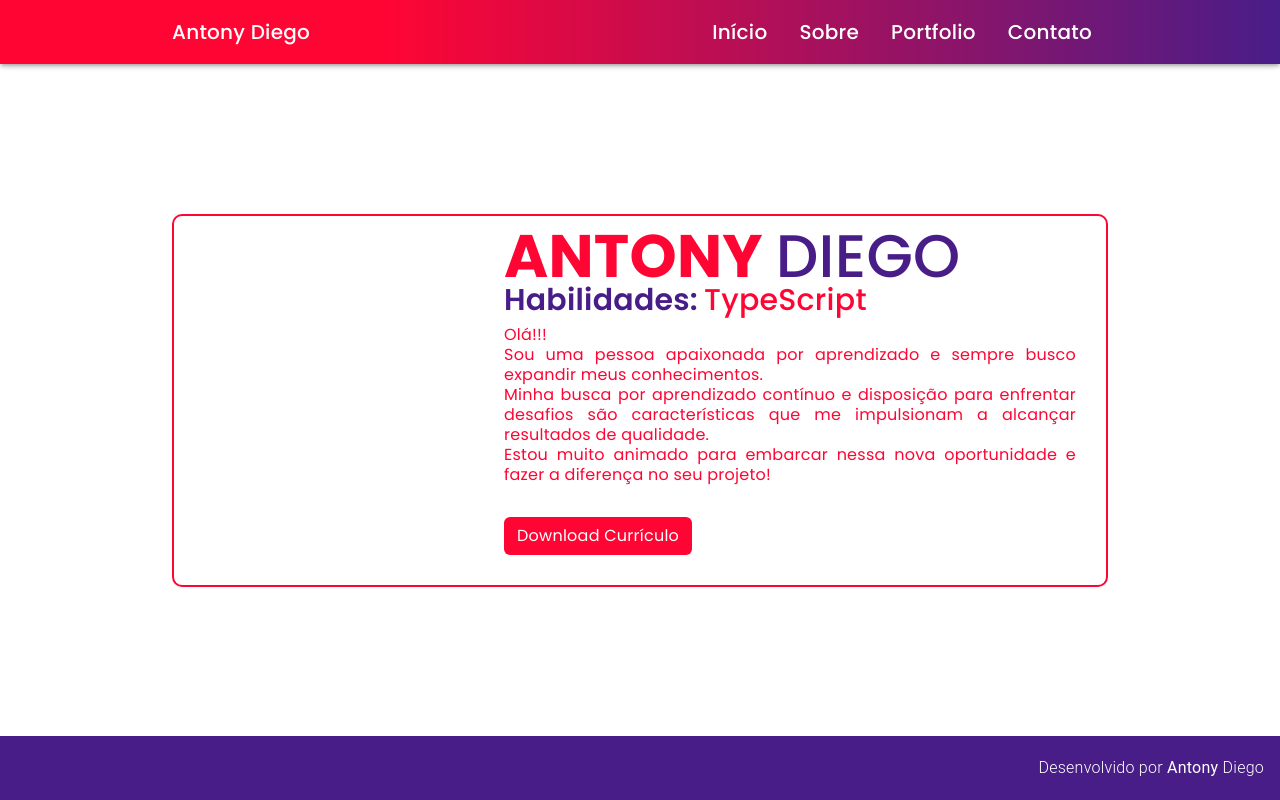
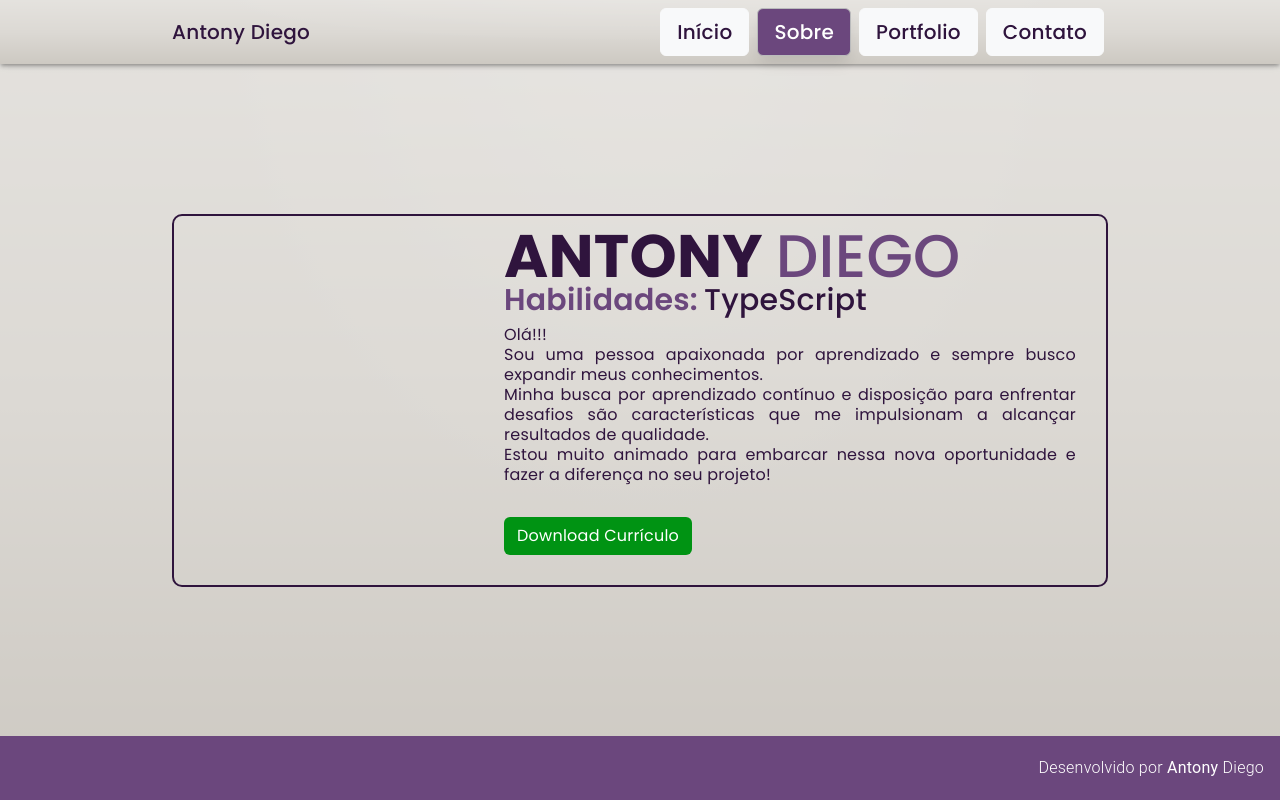
Before and after one commit to Antonybsb/portfolio, an Angular app in the folder portfolio/: page /sobre in a window 1280 px wide. Built offline with nearby package versions, Linux system fonts and the light colour scheme; what ng2-pdf-viewer would draw is missing.

Commit message:
Atualização do curriculo

```diff
--- a/portfolio/src/app/contato/contato.component.css
+++ b/portfolio/src/app/contato/contato.component.css
@@ -9,7 +9,7 @@ header {
 
 h3 {
   font-size: 25px;
-  font-weight: 600;
+  font-weight: 500;
   color: var(--primary-color);
   font-family: "Poppins", sans-serif;
 }
@@ -31,7 +31,11 @@ h3 {
   width: 50%;
 }
 
-@media screen and (max-width: 770px) {
+.btn {
+  font-family: "Poppins", sans-serif;
+}
+
+/* @media screen and (max-width: 770px) {
   .container {
     max-width: 100%;
     overflow-x: hidden;
@@ -53,4 +57,42 @@ h3 {
   .btn {
     text-align: center !important;
   }
+} */
+
+/*==================== RESPONSIVIDADE ====================*/
+
+/* Desktop (col-lg) 992px+ */
+@media (min-width: 992px) {
 }
+
+/* Desktop e Tablets (col-md) 768px a 991px */
+@media (min-width: 768px) and (max-width: 991px) {
+}
+
+/* Tablets (col-sm) 576px a 767px */
+@media (min-width: 576px) and (max-width: 767px) {
+}
+
+@media (max-width: 767px) {
+  .no-mobile {
+    display: none !important;
+  }
+  .col-one {
+    padding-left: 35px !important;
+    padding-right: 35px !important;
+  }
+
+  /*==================== RESPONSIVIDADE CONTATO ====================*/
+
+  .section {
+    display: flex;
+    flex-direction: column;
+    overflow: hidden;
+  }
+
+  .left {
+    padding: 10px;
+    padding-right: 40px;
+    width: 100%;
+  }
+}
--- a/portfolio/src/app/contato/contato.component.html
+++ b/portfolio/src/app/contato/contato.component.html
@@ -11,7 +11,7 @@
     <div class="contatos d-flex flex-column ">
       <span class="d-grid gap-2 mt-3 ">
         <a class="btn   text-start mb-3" role="button"
-          style="background-color: var(--primary-color); color: #fff;">Caixa Postal 72.145-424 Brasília-DF</a>
+          style="background-color: var(--primary-color); color: #fff; ">Caixa Postal 72.145-424 Brasília-DF</a>
         <a class="btn  text-start mb-3" href="https://wa.me/5561992678046" role="button" target="_blank"
           style="background-color: var(--primary-color); color: #fff;">61 99267-8046</a>
         <a class="btn  text-start mb-3" href="mailto:artbsb1@gmail.com" role="button" target="_blank"
@@ -23,7 +23,7 @@
       </span>
     </div>
   </div>
-  <div class="right animate__animated animate__fadeInRight animate__delay-1s">
+  <div class="right animate__animated animate__fadeInRight animate__delay-1s no-mobile">
     <div class="nomeEmail d-flex flex-column">
       <div class="d-grid gap-2">
         <label for="exampleFormControlInput1" class="form-label "></label>
--- a/portfolio/src/app/home/home/home.component.css
+++ b/portfolio/src/app/home/home/home.component.css
@@ -60,6 +60,7 @@ body {
 .btn {
   margin: 25px;
   font-family: "Poppins", sans-serif;
+  background-color: var(--secondary-color) !important;
 }
 
 /*==================== RESPONSIVIDADE ====================*/
--- a/portfolio/src/app/portifolio/portifolio.component.css
+++ b/portfolio/src/app/portifolio/portifolio.component.css
@@ -64,6 +64,7 @@ mat-card {
 
 mat-card .mdc-card__media {
   height: 183px;
+  border: solid 1px var(--accent-color);
 }
 
 mat-card-image {
@@ -101,6 +102,8 @@ mat-card-content a {
 
 .card-hover-effect:hover {
   box-shadow: 0px 0px 11px 0px rgba(0, 0, 0, 0.75); /* Aumente a sombra ao passar o mouse */
+  transform: scale(1.05); /* Aumenta o tamanho ao passar o mouse */
+  transition: transform 0.3s ease; /* Adiciona uma transição suave */
 }
 
 /* @media screen and (max-width: 400px) {
--- a/portfolio/src/app/portifolio/portifolio.component.ts
+++ b/portfolio/src/app/portifolio/portifolio.component.ts
@@ -27,10 +27,12 @@ export class PortifolioComponent {
   }
 
   private setMaxCards() {
-    if (window.innerWidth < 768) {
+    if (window.innerWidth >= 835) {
+      this.maxCards = 3;
+    } else if (window.innerWidth >= 768) {
+      this.maxCards = 2;
+    } else {
       this.maxCards = 1;
-    } else {
-      this.maxCards = 3;
     }
   }
 
@@ -88,7 +90,8 @@ export class PortifolioComponent {
   }
 
   right_mover() {
-    const maxIndex = this.products.length - this.maxCards; // Mostrar 4 cards por vez
+    debugger
+    const maxIndex = this.products.length - this.maxCards;
     if (this.currentIndex < maxIndex) {
       this.currentIndex++;
     }
--- a/portfolio/src/app/sobre/sobre.component.html
+++ b/portfolio/src/app/sobre/sobre.component.html
@@ -48,7 +48,7 @@
           <div class="downloadCurriculo">
             <a class="btn text-start" href="../../assets/curriculo/AntonyDiego_Currículo.pdf" role="button"
               target="_blank"
-              style="background-color: var(--primary-color); color: #fff; font-family: Poppins, sans-serif;">
+              style="background-color: var(--secondary-color); color: #fff; font-family: Poppins, sans-serif;">
               Download
               Currículo
             </a>
@@ -59,6 +59,44 @@
     </div>
 
 
+    <!-- <div class="row">
+      <div class="col-12">
+        <div class="custom-rotating-text animate__animated animate__fadeInRight">
+          <div class="edrea_tm_home">
+            <h3 class="name">
+              Antony
+              <span class="cor">Diego</span>
+            </h3>
+          </div>
+
+          <div class="rotating-text">
+            <p>Habilidades</p>
+            <p>
+              <span *ngFor="let word of words; let i = index" class="word"
+                [ngClass]="{ active: i === currentWordIndex }">
+                {{ word }}
+              </span>
+            </p>
+          </div>
+          <div class="sobre">
+            <h3>
+              Olá!!!<br>
+              Sou uma pessoa apaixonada por aprendizado e sempre busco expandir meus
+              conhecimentos. <br>
+              Minha busca por aprendizado contínuo e disposição para enfrentar desafios
+              são características que me impulsionam a alcançar resultados de qualidade. <br>
+              Estou muito animado para embarcar nessa nova oportunidade e fazer a diferença no seu projeto!
+            </h3>
+          </div>
+          <a href="../../assets/curriculo/AntonyDiego_Currículo.pdf" target="_blank">
+            <button mat-button
+              style="background-color: var(--primary-color); color: #fff; width: 50%; font-family: Poppins, sans-serif;">Download
+              Currículo
+            </button>
+          </a>
+        </div>
+      </div>
+    </div> -->
   </div>
 
 
--- a/portfolio/src/app/toolbar/toolbar.component.css
+++ b/portfolio/src/app/toolbar/toolbar.component.css
@@ -11,13 +11,31 @@ body {
   font-family: "Poppins", sans-serif;
   font-size: 20px;
   font-weight: 500;
+  color: var(--primary-color);
 }
 
 .nav a {
   font-family: "Poppins", sans-serif;
   font-size: 20px;
   font-weight: 500;
-  color: white;
+  color: var(--primary-color);
+}
+
+.nav a:hover {
+  color: #fff;
+}
+
+.nav a.active {
+  /* Estilos específicos para links ativos */
+  color: #fff; /* Cor de texto para links ativos */
+  background-color: var(--accent-color); /* Cor de fundo para links ativos */
+  box-shadow: 0px 10px 15px -3px rgba(0, 0, 0, 0.1);
+  transition: transform 0.3s ease; /* Adiciona uma transição suave */
+}
+
+.btn-light:hover {
+  background-color: var(--accent-color);
+  color: #fff;
 }
 
 button {
--- a/portfolio/src/app/toolbar/toolbar.component.html
+++ b/portfolio/src/app/toolbar/toolbar.component.html
@@ -1,3 +1,4 @@
+<link href="https://fonts.googleapis.com/icon?family=Material+Icons" rel="stylesheet">
 <style>
   :host {
     font-family: -apple-system, BlinkMacSystemFont, "Segoe UI", Roboto, Helvetica, Arial, sans-serif, "Apple Color Emoji", "Segoe UI Emoji", "Segoe UI Symbol";
@@ -11,18 +12,21 @@
 
 
 
-<mat-toolbar class="mat-elevation-z3" style="background: linear-gradient(90deg, rgba(255,5,52,1) 30%, rgba(73,29,136,1) 100%);
-  color: #fff; position: fixed; top: 0; width: 100%; z-index: 1000;">
+<mat-toolbar class="mat-elevation-z3" style="background-color: #DCD9D4;
+background-image: linear-gradient(to bottom, rgba(255,255,255,0.50) 0%, rgba(0,0,0,0.50) 100%), radial-gradient(at 50% 0%, rgba(255,255,255,0.10) 0%, rgba(0,0,0,0.50) 50%);
+background-blend-mode: soft-light,screen;
+  color: var(--primary-color); position: fixed; top: 0; width: 100%; z-index: 1000;">
   <div class="container-lg" style="display: flex; align-items: center;">
     <div class="logo">
       <span><a class="nav-link active" aria-current="page" routerLink="">Antony Diego</a></span>
     </div>
     <div class="nav" style="margin-left: auto;">
       <span class="example-spacer"></span>
-      <span><a class="nav-link active" aria-current="page" routerLink="">Início</a></span>
-      <span><a class="nav-link active" aria-current="page" routerLink="/sobre">Sobre</a></span>
-      <span><a class="nav-link active" aria-current="page" routerLink="/portifolio">Portfolio</a></span>
-      <span><a class="nav-link active" aria-current="page" routerLink="/contato">Contato</a></span>
+      <span><a class="nav-link active btn btn-light m-1" aria-current="page" routerLink="">Início</a></span>
+      <span><a class="nav-link active btn btn-light m-1" aria-current="page" routerLink="/sobre">Sobre</a></span>
+      <span><a class="nav-link active btn btn-light m-1" aria-current="page"
+          routerLink="/portifolio">Portfolio</a></span>
+      <span><a class="nav-link active btn btn-light m-1" aria-current="page" routerLink="/contato">Contato</a></span>
     </div>
     <button mat-icon-button [matMenuTriggerFor]="menu" class="example-icon"
       aria-label="Example icon-button with menu icon">
--- a/portfolio/src/app/toolbar/toolbar.component.ts
+++ b/portfolio/src/app/toolbar/toolbar.component.ts
@@ -1,5 +1,6 @@
 import { Component } from '@angular/core';
-import { MatButtonModule } from '@angular/material/button';
+import { Router, NavigationEnd } from '@angular/router';
+
 
 @Component({
   selector: 'app-toolbar',
@@ -8,4 +9,26 @@ import { MatButtonModule } from '@angular/material/button';
 })
 export class ToolbarComponent {
 
+  constructor(private router: Router) {
+    this.router.events.subscribe((event) => {
+      if (event instanceof NavigationEnd) {
+        this.setActiveClass(event.url);
+      }
+    })
+  }
+
+  private setActiveClass(url: string): void {
+    const links = document.querySelectorAll('.nav-link');
+
+    links.forEach((link) => {
+      const routerLink = link.getAttribute('routerLink');
+
+      if (routerLink && url.includes(routerLink)) {
+        link.classList.add('active');
+      } else {
+        link.classList.remove('active')
+      }
+    })
+  }
+
 }
--- a/portfolio/src/index.html
+++ b/portfolio/src/index.html
@@ -17,6 +17,7 @@
   <link
     href="https://fonts.googleapis.com/css2?family=Poppins:ital,wght@0,100;0,200;0,300;0,400;0,500;0,600;0,700;0,800;0,900;1,100;1,200;1,300;1,400;1,500;1,600;1,700;1,800;1,900&display=swap"
     rel="stylesheet">
+  <link href="https://fonts.googleapis.com/icon?family=Material+Icons" rel="stylesheet">
 
 </head>
 
--- a/portfolio/src/styles.css
+++ b/portfolio/src/styles.css
@@ -8,9 +8,30 @@ body {
   justify-content: center;
   align-items: center;
   height: 100vh;
-  background-color: #fff;
+  /* background-color: #fff; */
+  /* background: rgb(22, 24, 32);
+  background: linear-gradient(
+    155deg,
+    rgba(22, 24, 32, 0.9) 50%,
+    rgba(0, 0, 0, 1) 100%
+  ); */
+  background-color: #dcd9d4;
+  background-image: linear-gradient(
+      to bottom,
+      rgba(255, 255, 255, 0.5) 0%,
+      rgba(0, 0, 0, 0.5) 100%
+    ),
+    radial-gradient(
+      at 50% 0%,
+      rgba(255, 255, 255, 0.1) 0%,
+      rgba(0, 0, 0, 0.5) 50%
+    );
+  background-blend-mode: soft-light, screen;
   font-family: "Poppins", sans-serif;
 }
+
+/* Background toolbar antigo */
+/* style="background: linear-gradient(90deg, rgba(255,5,52,1) 30%, rgba(73,29,136,1) 100%); */
 
 /* .container {
   width: 900px;
@@ -32,8 +53,16 @@ body {
   max-width: 1320px;
 }
 
-:root {
+/* :root {
   --primary-color: #ff0534;
   --secondary-color: #05ffd0;
   --accent-color: #491d88;
+} */
+
+:root {
+  --primary-color: #2f143d;
+  --secondary-color: #009313;
+  --accent-color: #6b477d;
+  --cinza1-color: #bcbdb9;
+  --cinzaMeio-color: #bbb9bd;
 }
```
Also changed, not shown: 1 other file (tests, documents, lock files or other folders).
